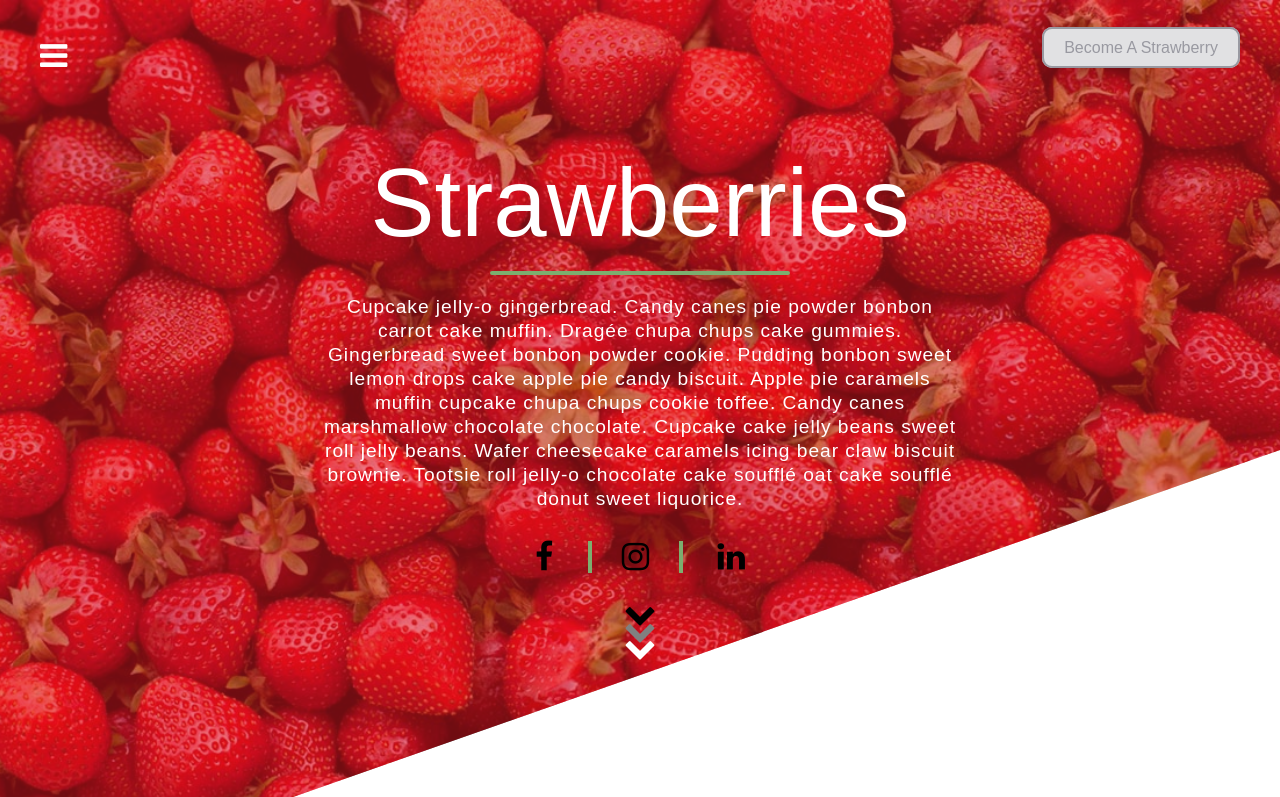
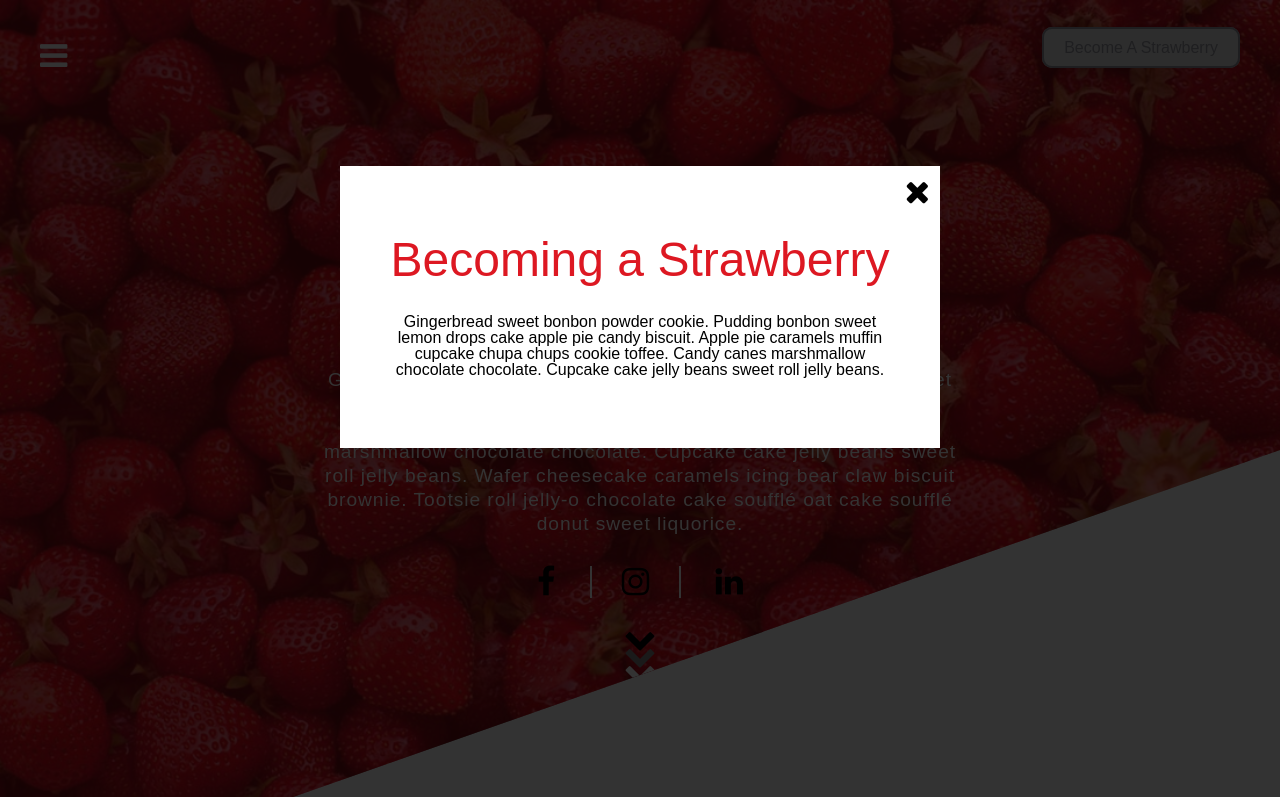
Before and after one commit to tiffanyposs/landingPages, a plain HTML site: page strawberries/index.html in a window 1280 px wide. Both pictures are taken after a click on the link "Become A Strawberry". Shown: the top 797 px of the page. Drawn offline with nearby package versions, Linux system fonts and the light colour scheme; a web font is replaced by a local one.

Commit message:
added modal

```diff
--- a/strawberries/index.html
+++ b/strawberries/index.html
@@ -10,9 +10,19 @@
 	<script type="text/javascript" src="./javascripts/javascript.js"></script>
 </head>
 <body>
+	<!-- modal -->
+	<div id="become-strawberry" class="modal">
+		<div class="popup">
+			<div class="close">
+				<a href="javascript:void(0);"><span class="fa fa-times fa-2x"></span>
+				</a>
+			</div>
+			<div class="content">
+				<h3>Becoming a Strawberry</h3>
+				<p>Gingerbread sweet bonbon powder cookie. Pudding bonbon sweet lemon drops cake apple pie candy biscuit. Apple pie caramels muffin cupcake chupa chups cookie toffee. Candy canes marshmallow chocolate chocolate. Cupcake cake jelly beans sweet roll jelly beans.</p>
+			</div>
 
-	<div class="sidebar">
-
+		</div>
 	</div>
 
 	<div class="container">
@@ -23,7 +33,7 @@
 						<span class="fa fa-bars fa-2x"></span>
 					</div>
 					<div>
-						<a class="btn grey" href="#">Become A Strawberry</a>
+						<a class="btn grey modal-trigger" href="javascript:void(0);">Become A Strawberry</a>
 					</div>
 				</nav>
 				<div id="main-content" class="center">
--- a/strawberries/javascripts/javascript.js
+++ b/strawberries/javascripts/javascript.js
@@ -0,0 +1,17 @@
+$( document ).ready(function(){
+
+
+  // strawberry modal
+  $('#become-strawberry .close, #become-strawberry').on('click', function(){
+  	$('#become-strawberry').hide();
+  });
+
+  $('body').on('keydown', function(e){
+  	if(e.which === 27) $('#become-strawberry').click();
+  })
+
+  $('#main-nav .modal-trigger').on('click', function(){
+  	$('#become-strawberry').show();
+  })
+
+});
--- a/strawberries/styles/styles.css
+++ b/strawberries/styles/styles.css
@@ -1,17 +1,17 @@
 /*#F7F0DE - light tan/yellow
+#DD1822 - red rgb(221, 24, 34)
 #993C46 - dark red
 #9999A1 - dark grey
 #C5CACE - medium grey
-
-#DD1822 - red rgb(221, 24, 34)
-#7CAE6F - light green
 #E1E1E3 - light grey*/
 /*font-family: 'Muli', sans-serif;*/
 /*font-family: 'Coustard', serif;*/
 
 /*whole project resets*/
 body,html{
-	font-family: 'Muli', sans-serif
+	font-family: 'Muli', sans-serif;
+	/*width: 100%;*/
+	/*height: 100%;*/
 }
 
 *, *:before, *:after {
@@ -24,6 +24,7 @@ h1{
 
 h3{
 	font-size: 3em;
+	/*font-weight: lighter;*/
 }
 
 .container{
@@ -71,12 +72,52 @@ h3{
 	height: 100%;
 }
 
+
+/*!!!!!!!!!!!BECOME A STRAWBERRY MODAL!!!!!!*/
+#become-strawberry{
+	display: none;
+	position: fixed;
+	width: 100%;
+	height: 100%;
+	background-color: rgba(0, 0, 0, 0.8);
+	z-index: 1000;
+}
+
+#become-strawberry .popup{
+	width: 600px;
+	background-color: rgb(255, 255, 255);
+	margin: 13% auto;
+	position: relative;
+	padding: 70px 50px;
+}
+
+#become-strawberry .close{
+	position: absolute;
+	top: 0;
+	right: 0;
+	padding: 10px;
+}
+
+.close a{
+	color: rgb(0, 0, 0);
+}
+
+#become-strawberry .popup h3{
+	margin-bottom: 30px;
+	color: #DD1822;
+}
+
+#become-strawberry .content{
+	text-align: center;
+}
+
+
 /*!!!!!!!!!!MAIN ABOVE SCROLL !!!!!!!!!!!!!!*/
 /*main nav*/
 #main-nav{
 	width: 100%;
 	padding: 40px;
-	margin-bottom: 75px;
+	margin-bottom: 100px;
 }
 
 #main-nav > div:first-child{
@@ -95,9 +136,6 @@ h3{
 	clip-path: polygon(0 0, 100% 0, 100% 50%, 0% 100%);
 }
 
-
-
-/*!!!!!!MAIN CONTENT*/
 #main-content{
 	width: 50%;
 }
@@ -107,8 +145,8 @@ h3{
 }
 
 #main-content .line{
-	width: 300px;
-	border: 2px solid #7CAE6F;
+	width: 200px;
+	border: 2px solid white;
 	border-radius: 20px;
 	margin: 20px auto;
 }
@@ -124,8 +162,8 @@ h3{
 
 /*main social media*/
 .main-social > span:nth-child(even){
-	border-left: 4px solid #7CAE6F;
-	border-right: 4px solid #7CAE6F;
+	border-left: 2px solid white;
+	border-right: 2px solid white;
 	padding: 0px 30px;
 	margin: 0px 30px;
 }
@@ -165,7 +203,7 @@ h3{
 .latest-work h3{
 	border-bottom: 2px solid black;
 	padding-bottom: 15px;
-	width: 350px;
+	width: 275px;
 	text-align: center;
 	margin: 0 auto 50px auto;
 }
```
